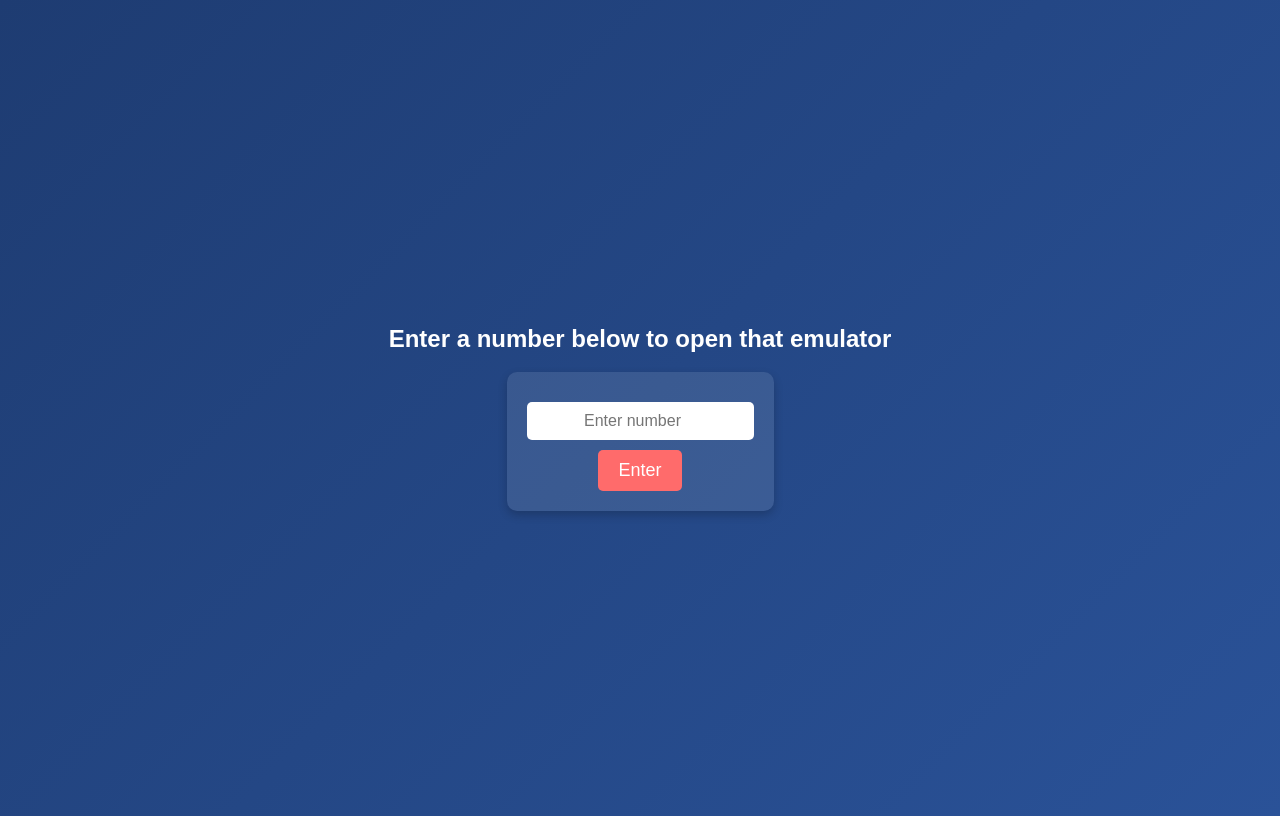
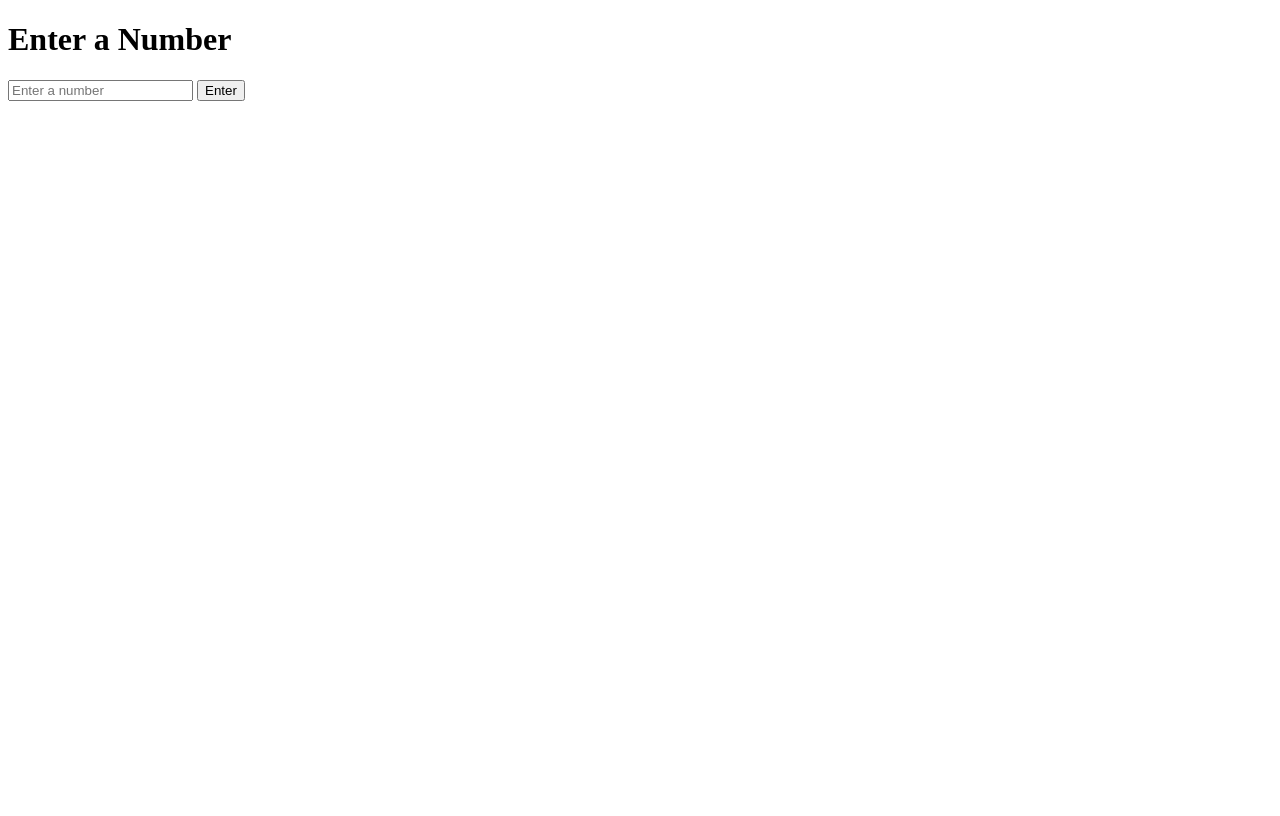
Before and after one commit to 4texas4/emulator, a plain HTML site: page index.html in a window 1280 px wide. Drawn offline with Linux system fonts and the light colour scheme.

Commit message:
Update index.html

```diff
--- a/index.html
+++ b/index.html
@@ -3,68 +3,25 @@
 <head>
     <meta charset="UTF-8">
     <meta name="viewport" content="width=device-width, initial-scale=1.0">
-    <title>Enter Number to Open Link</title>
-    <style>
-        body {
-            display: flex;
-            justify-content: center;
-            align-items: center;
-            height: 100vh;
-            text-align: center;
-            flex-direction: column;
-            background: linear-gradient(135deg, #1e3c72, #2a5298);
-            color: white;
-            font-family: Arial, sans-serif;
-        }
-        .container {
-            background: rgba(255, 255, 255, 0.1);
-            padding: 20px;
-            border-radius: 10px;
-            box-shadow: 0 4px 10px rgba(0, 0, 0, 0.2);
-        }
-        input {
-            padding: 10px;
-            font-size: 16px;
-            border: none;
-            border-radius: 5px;
-            outline: none;
-            margin-top: 10px;
-            text-align: center;
-        }
-        button {
-            margin-top: 10px;
-            padding: 10px 20px;
-            font-size: 18px;
-            border: none;
-            border-radius: 5px;
-            background: #ff6b6b;
-            color: white;
-            cursor: pointer;
-            transition: 0.3s;
-        }
-        button:hover {
-            background: #ff4f4f;
-        }
-    </style>
+    <title>Android Emulators</title>
 </head>
 <body>
-    <h2>Enter a number below to open that emulator</h2>
-    <div class="container">
-        <input type="number" id="numberInput" placeholder="Enter number"><br>
-        <button onclick="openLink()">Enter</button>
-    </div>
+
+    <h1>Enter a Number</h1>
+    <input type="number" id="numberInput" placeholder="Enter a number">
+    <button onclick="changeNumber()">Enter</button>
 
     <script>
-        function openLink() {
-            let number = document.getElementById("numberInput").value;
-            if (number) {
-                let baseUrl = "https://stream.myandroid.org/osessionx80/#/client/REVGQVVMVABjAGRlZmF1bHQ=?username=guest01&password=server0101";
-                let newUrl = baseUrl.replace("80", number);
-                window.open(newUrl, "_blank");
+        function changeNumber() {
+            const numberInput = document.getElementById("numberInput").value;
+            if (numberInput) {
+                const url = `https://stream.myandroid.org/osessionx${numberInput}/#/client/REVGQVVMVABjAGRlZmF1bHQ=?username=guest01&password=server0101`;
+                window.location.href = url; // Navigate to the new URL
             } else {
                 alert("Please enter a number.");
             }
         }
     </script>
+
 </body>
 </html>
```
